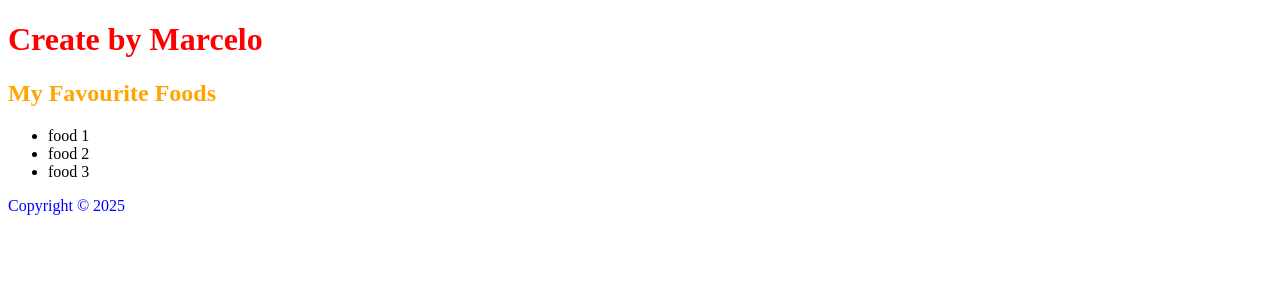
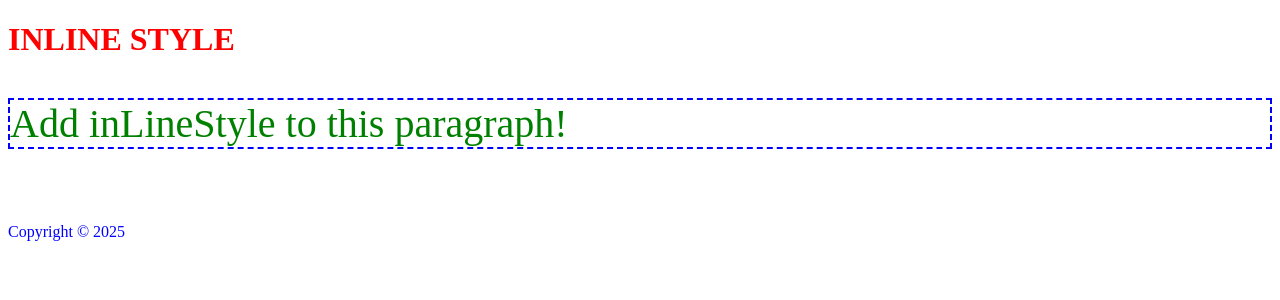
Before and after one commit to MarceloMSilveira/my-react-app, a React (Vite) app: page / in a window 1280 px wide. Shown: the top 300 px of the page. Built offline with nearby package versions, Linux system fonts and the light colour scheme.

Commit message:
use inline style

```diff
--- a/src/App.jsx
+++ b/src/App.jsx
@@ -1,14 +1,20 @@
 function App() {
-  const name = "Marcelo";
+
+  const customStyle = {
+    color: "orange",
+    border: "2px dashed blue",
+    fontSize: "40px"
+  }
+
+  customStyle.color = "green"
+
   return (
     <>
-      <h1>Create by {name}</h1>
-      <h2 className="heading" contentEditable="true" spellCheck="false">My Favourite Foods</h2>
-      <ul>
-        <li>food 1</li>
-        <li>food 2</li>
-        <li>food 3</li>
-      </ul>
+      <h1>INLINE STYLE</h1>
+
+      <p style={customStyle}> Add inLineStyle to this paragraph! </p>
+      <br />
+
       <p className="newClass">Copyright © {new Date().getFullYear()}</p>
     </>
   )
```
